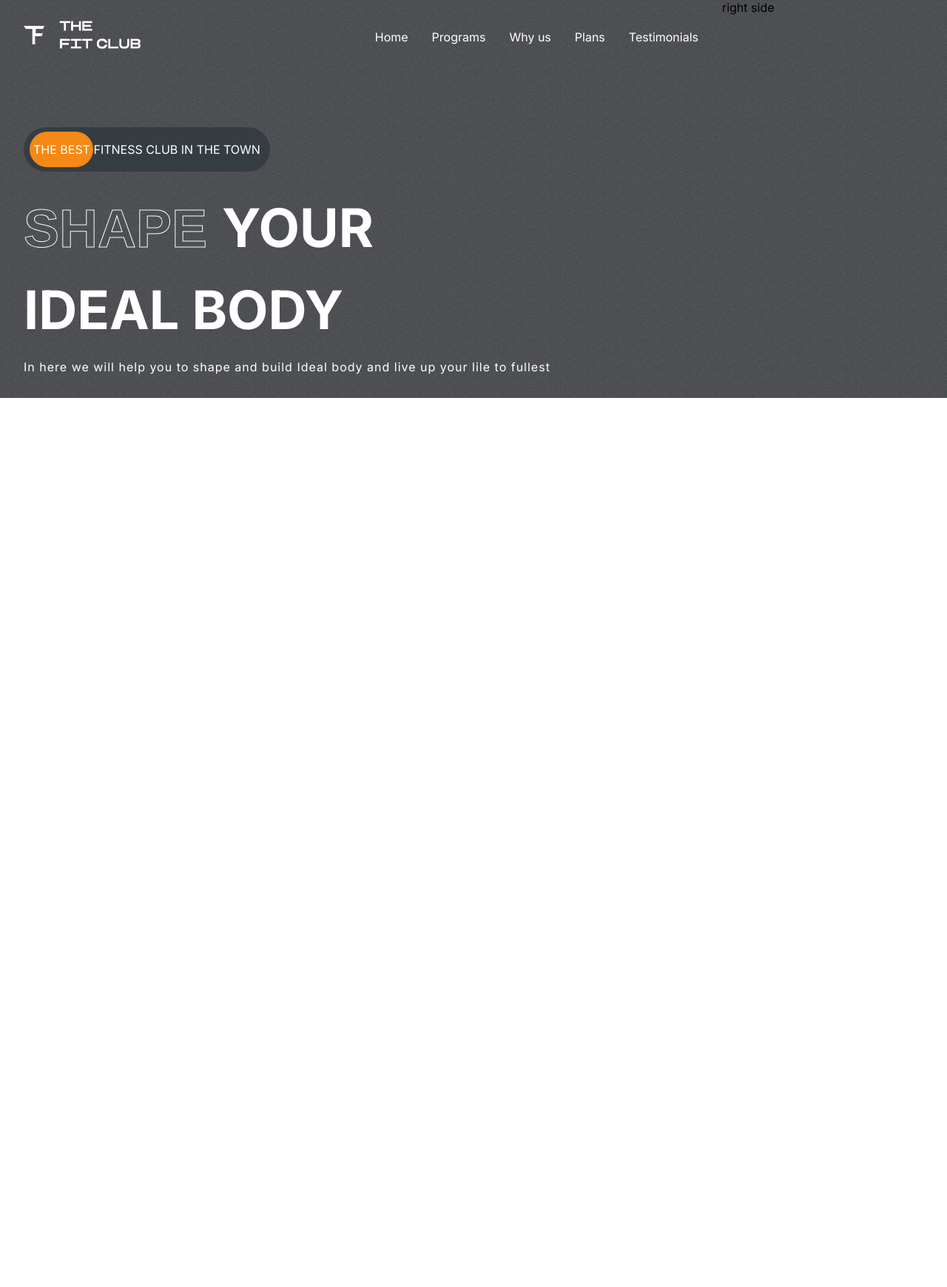
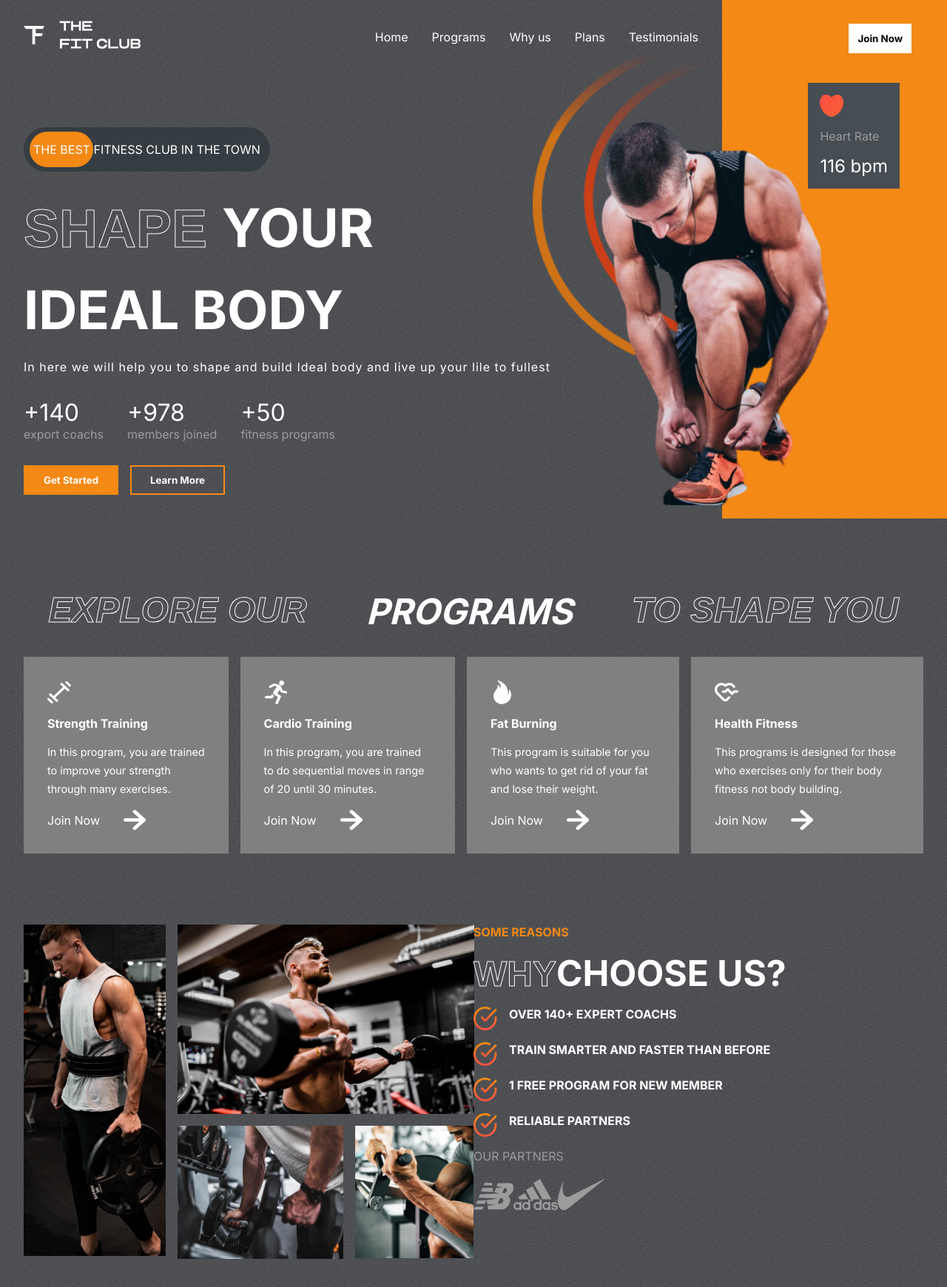
Before and after one commit to kousei1015/gymwebsite, a React (Create React App) app: page / in a window 1280 px wide. Shown: the top 1740 px of the page at 74% size. Before the commit the page ends 800 px from the top, so only its background shows below. Built offline with nearby package versions, Linux system fonts and the light colour scheme.

Commit message:
Programs and Reasons completed

```diff
--- a/src/App.css
+++ b/src/App.css
@@ -1,12 +1,12 @@
 /* make variables */
 :root {
-  --lightgray: #D9D9D9;
+  --lightgray: #d9d9d9;
   --gray: #9c9c9c;
   --orange: #f48915;
-  --darkGrey: #464D53;
+  --darkGrey: #464d53;
   --caloryCard: #656565;
   --planCard: linear-gradient(210.41deg, #fa5042 1.14%, #ffa739 100.75%);
-  --appColor:  #3c3f45;
+  --appColor: #3c3f45;
 }
 
 .App {
@@ -18,10 +18,10 @@
   gap: 6rem;
   overflow: hidden;
 }
-::-webkit-scrollbar{
+::-webkit-scrollbar {
   display: none;
 }
-.stroke-text{
+.stroke-text {
   color: transparent;
   font-family: Arial, Helvetica, sans-serif;
   -webkit-text-stroke-width: 1px;
--- a/src/App.js
+++ b/src/App.js
@@ -1,10 +1,14 @@
 import './App.css';
 import Hero from './components/Hero/Hero';
+import Programs from './components/Programs/Programs';
+import Reasons from './components/Reasons/Reasons';
 
 function App() {
   return (
     <div className="App">
       <Hero />
+      <Programs />
+      <Reasons />
     </div>
   );
 }
--- a/src/components/Hero/Hero.css
+++ b/src/components/Hero/Hero.css
@@ -14,6 +14,8 @@
 
 .right-h{
   flex: 1;
+  position: relative;
+  background-color: var(--orange);
 }
 
 .the-best-ad{
@@ -60,3 +62,133 @@
   text-transform: none;
   letter-spacing: 1px;
 }
+
+.figures{
+  display: flex;
+  gap: 2rem;
+}
+
+.figures>div{
+  display: flex;
+  flex-direction: column;
+}
+
+.figures>div>span:nth-of-type(1){
+  color: white;
+  font-size: 2rem;
+}
+
+.figures>div>span:nth-of-type(2){
+  color: var(--gray);
+  text-transform: none;
+}
+
+.btn{
+  background-color: white;
+  padding: 0.5rem;
+  font-weight: bold;
+  border: 4px solid transparent;
+  display: flex;
+  justify-content: center;
+  align-items: center;
+}
+
+.btn:hover{
+  cursor: pointer;
+}
+
+.hero-buttons{
+  display: flex;
+  gap: 1rem;
+  font-weight: normal;
+}
+
+.hero-buttons>:nth-child(1){
+  color: white;
+  background-color: var(--orange);
+  width: 8rem;
+}
+
+.hero-buttons>:nth-child(2){
+  color: white;
+  background-color: transparent;
+  width: 8rem;
+  border: 2px solid var(--orange);
+}
+
+.right-h>.btn{
+  position: absolute;
+  right: 3rem;
+  top: 2rem;
+  color: black;
+}
+
+.heart-rate{
+  display: flex;
+  flex-direction: column;
+  gap: 1rem;
+  background-color: var(--darkGrey);
+  width: fit-content;
+  padding: 1rem;
+  align-items: start;
+  position: absolute;
+  right: 4rem;
+  top: 7rem;
+}
+
+.heart-rate>img{
+  width: 2rem;
+}
+
+.heart-rate>span:nth-child(2){
+  color: var(--gray);
+}
+
+.heart-rate>:nth-child(3){
+  color: white;
+  font-size: 1.5rem;
+}
+
+.hero-image {
+  position: absolute;
+  top: 10rem;
+  right: 8rem;
+  width: 23rem;
+}
+
+.hero-image-back{
+  position: absolute;
+  top: 4rem;
+  right: 20rem;
+  z-index: -1;
+  width: 15rem;
+}
+.calories {
+  display: flex;
+  gap: 2rem;
+  background-color: var(--caloryCard);
+  border-radius: 5px;
+  padding: 1rem;
+  width: fit-content;
+  position: absolute;
+  top: 32rem;
+  left: 28rem;
+}
+
+.calories > img {
+  width: 3rem;
+}
+
+.calories > div {
+  display: flex;
+  flex-direction: column;
+  justify-content: center;
+}
+
+.calories > div > :nth-child(1) {
+  color: var(--gray);
+}
+
+.calories > div > :nth-child(2) {
+  color: white;
+}
--- a/src/components/Hero/Hero.jsx
+++ b/src/components/Hero/Hero.jsx
@@ -1,6 +1,11 @@
 import React from "react";
 import Header from "../Header/Header";
 import "./Hero.css";
+import hero_image from "../../assets/hero_image.png";
+import hero_image_back from "../../assets/hero_image_back.png";
+import Heart from "../../assets/heart.png";
+import Calories from "../../assets/calories.png";
+
 const Hero = () => {
   return (
     <div className="hero">
@@ -21,7 +26,6 @@
             <span>Ideal body</span>
             <span></span>
           </div>
-
           <div>
             <span>
               In here we will help you to shape and build Ideal body and live up
@@ -29,8 +33,53 @@
             </span>
           </div>
         </div>
+
+        {/* figures  */}
+        <div className="figures">
+          <div>
+            <span>+140</span>
+            <span>export coachs</span>
+          </div>
+          <div>
+            <span>+978</span>
+            <span>members joined</span>
+          </div>
+          <div>
+            <span>+50</span>
+            <span>fitness programs</span>
+          </div>
+        </div>
+        {/* button */}
+        <div className="hero-buttons">
+          <button className="btn">Get Started</button>
+          <button className="btn">Learn More</button>
+        </div>
       </div>
-      <div className="right-h">right side</div>
+
+      <div className="right-h">
+        <button className="btn">Join Now</button>
+
+        <div className="heart-rate">
+          <img src={Heart} alt="" />
+          <span>Heart Rate</span>
+          <span>116 bpm</span>
+        </div>
+
+        {/*hero images */}
+        <img src={hero_image} className="hero-image" alt="" />
+        <img src={hero_image_back} className="hero-image-back" alt="" />
+
+        {/*calories */}
+        <div className="calories">
+          <img src={Calories} alt="" />
+          <div>
+            <span>Calories Burned</span>
+            <span>220 kcal</span>
+          </div>
+        </div>
+
+
+      </div>
     </div>
   );
 };
--- /dev/null
+++ b/src/components/Programs/Programs.css
@@ -0,0 +1,58 @@
+.Programs{
+  display: flex;
+  flex-direction: column;
+  gap: 2rem;
+  padding: 0 2rem;
+}
+
+.programs-header{
+  display: flex;
+  gap: 5rem;
+  font-weight: bold;
+  font-size: 3rem;
+  justify-content: center;
+  color: white;
+  text-transform: uppercase;
+  font-style: italic;
+}
+
+.program-categories{
+  display: flex;
+  gap: 1rem;
+}
+
+.category{
+  display: flex;
+  flex-direction: column;
+  background-color: gray;
+  padding: 2rem;
+  gap: 1rem;
+  color: white;
+  justify-content: space-between;
+}
+
+.category>:nth-child(1){
+  width: 2rem;
+  height: 2rem;fill: white;
+}
+
+.category>:nth-child(2){
+  font-size: 1rem;
+  font-weight: bold;
+}
+
+.category>:nth-child(3){
+  font-size: 0.9rem;
+  line-height: 25px;
+}
+
+.join-now{
+  display: flex;
+  align-items: center;
+  gap: 2rem;
+}
+
+.category:hover{
+  background-color: var(--planCard);
+  cursor: pointer;
+}
--- /dev/null
+++ b/src/components/Programs/Programs.jsx
@@ -0,0 +1,28 @@
+import React from "react";
+import "./Programs.css";
+import { programsData } from "../../data/programsData";
+import RightArrow from "../../assets/rightArrow.png"
+const Programs = () => {
+  return (
+    <div className="Programs" id="programs">
+      {/*header */}
+      <div className="programs-header">
+        <span className="stroke-text">Explore our</span>
+        <span>Programs</span>
+        <span className="stroke-text">to shape you</span>
+      </div>
+
+      <div className="program-categories">
+        {programsData.map((program)=>(
+          <div className="category">
+            {program.image}
+            <span>{program.heading}</span><span>{program.details}</span>
+            <div className="join-now"><span>Join Now</span><img src={RightArrow} alt="" /></div>
+          </div>
+        ))}
+      </div>
+    </div>
+  );
+};
+
+export default Programs;
--- /dev/null
+++ b/src/components/Reasons/Reasons.css
@@ -0,0 +1,77 @@
+.Reasons {
+  padding: 0 2rem;
+  display: flex;
+  grid-template: 2rem;
+}
+
+.left-r {
+  flex: 1 1;
+  display: grid;
+  grid-template-columns: repeat(3, 1fr);
+  gap: 1rem;
+  grid-auto-rows: 1fr;
+}
+
+.left-r > img {
+  object-fit: cover;
+}
+.left-r > :nth-child(1) {
+  width: 12rem;
+  grid-row: 1/3;
+  height: 28rem;
+}
+
+.left-r > :nth-child(2) {
+  width: auto;
+  height: 16rem;
+  grid-column: 2/4;
+}
+
+.left-r > :nth-child(3) {
+  width: 14rem;
+  grid-column: 2/3;
+  grid-row: 2;
+}
+
+.left-r>:nth-child(4){
+  width: 10rem;
+  grid-row: 2;
+  grid-column: 3/4;
+  height: 11.2rem;
+}
+
+.right-r {
+  flex: 1 1;
+  text-transform: uppercase;
+  gap: 1rem;
+  display: flex;
+  flex-direction: column;
+}
+
+.right-r>span{
+  font-weight: bold;
+  color: var(--orange);
+}
+
+.right-r>div{
+  color: white;
+  font-size: 3rem;
+  font-weight: bold;
+}
+
+.details-r{
+  display: flex;
+  flex-direction: column;
+  gap: 1rem;
+}
+
+.details-r>div{
+  display: flex;
+  font-size: 1rem;
+  gap: 1rem;
+}
+
+.details-r>div>img{
+  width: 2rem;
+  height: 2rem;
+}
--- /dev/null
+++ b/src/components/Reasons/Reasons.jsx
@@ -0,0 +1,58 @@
+import React from "react";
+import "./Reasons.css";
+import image1 from "../../assets/image1.png";
+import image2 from "../../assets/image2.png";
+import image3 from "../../assets/image3.png";
+import image4 from "../../assets/image4.png";
+import nb from "../../assets/nb.png";
+import adidas from "../../assets/adidas.png";
+import nike from "../../assets/nike.png";
+import tick from "../../assets/tick.png";
+const Reasons = () => {
+  return (
+    <div className="Reasons" id="reasons">
+      <div className="left-r">
+        <img src={image1} alt="" />
+        <img src={image2} alt="" />
+        <img src={image3} alt="" />
+        <img src={image4} alt="" />
+      </div>
+      <div className="right-r">
+        <span>some reasons</span>
+
+        <div>
+          <span className="stroke-text">why</span>
+          <span>choose us?</span>
+        </div>
+
+        <div className="details-r">
+          <div>
+            <img src={tick} alt=""></img>
+            <span>OVER 140+ EXPERT COACHS</span>
+          </div>
+          <div>
+            <img src={tick} alt="" />
+            <span>TRAIN SMARTER AND FASTER THAN BEFORE</span>
+          </div>
+          <div>
+            <img src={tick} alt="" />
+            <span>1 FREE PROGRAM FOR NEW MEMBER</span>
+          </div>
+          <div>
+            <img src={tick} alt="" />
+            <span>RELIABLE PARTNERS</span>
+          </div>
+        </div>
+        <span style={{ color: "var(--gray)", fontWeight: "normal" }}>
+          OUR PARTNERS
+        </span>
+        <div className="partners">
+          <img src={nb} alt="" />
+          <img src={adidas} alt="" />
+          <img src={nike} alt="" />
+        </div>
+      </div>
+    </div>
+  );
+};
+export default Reasons;
```
